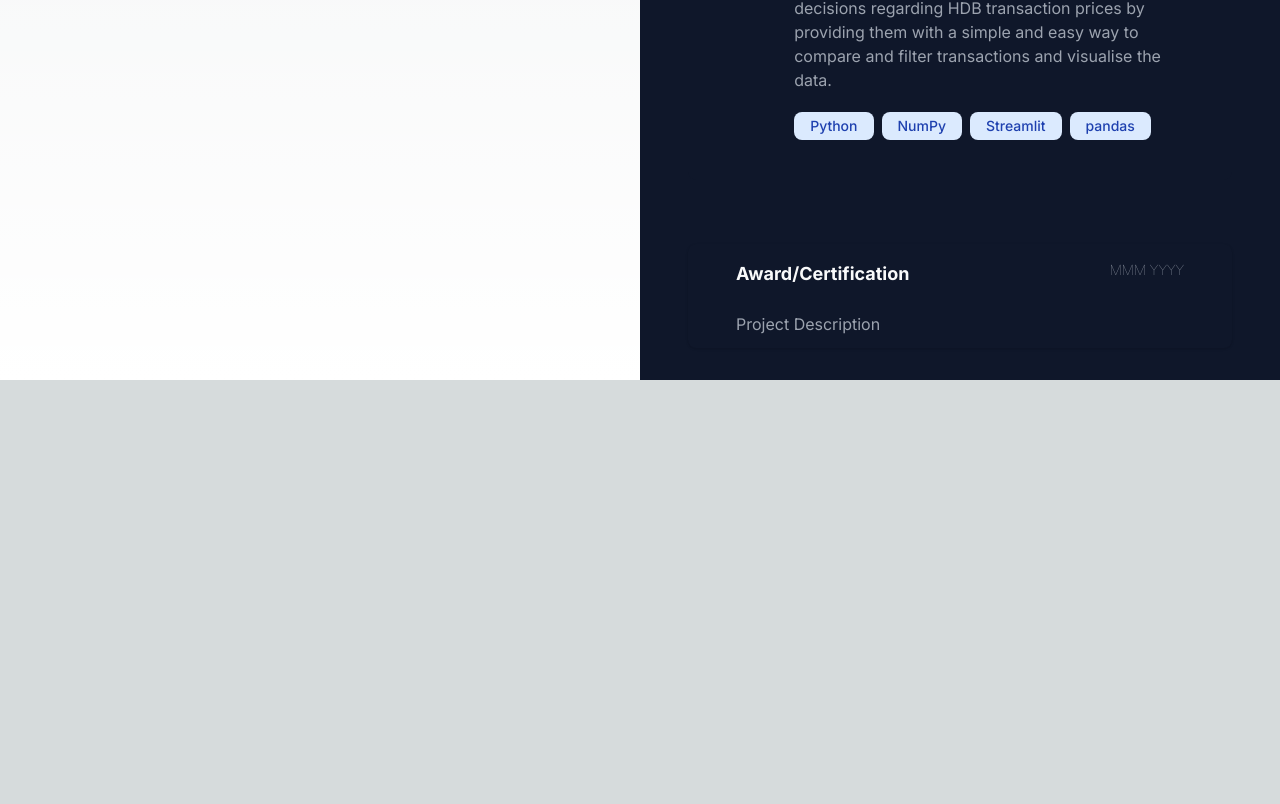
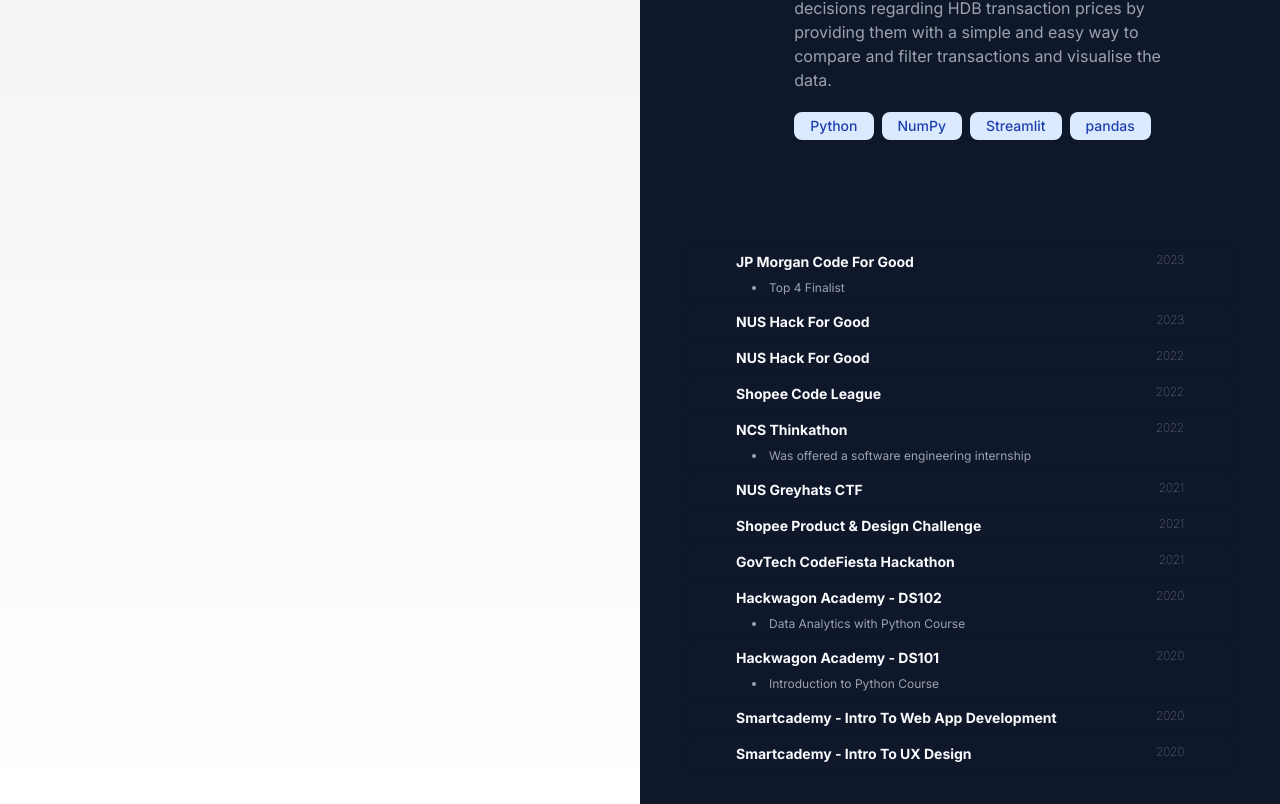
Before and after one commit to TohDeKai/portfolio, a Next.js app in the folder app/: page / in a window 1280 px wide. Shown: the part 2076-2880 px from the top of the page. Before the commit the page ends 2456 px from the top, so only its background shows below. Built offline with nearby package versions, Linux system fonts and the light colour scheme.

Commit message:
MISC: add misc data

```diff
--- /dev/null
+++ b/app/public/data/misc.json
@@ -0,0 +1,62 @@
+[
+  {
+    "title": "JP Morgan Code For Good ",
+    "date": "2023",
+    "description": "Top 4 Finalist"
+  },
+  {
+    "title": "NUS Hack For Good",
+    "date": "2023",
+    "description": ""
+  },
+  {
+    "title": "NUS Hack For Good",
+    "date": "2022",
+    "description": ""
+  },
+  {
+    "title": "Shopee Code League",
+    "date": "2022",
+    "description": ""
+  },
+  {
+    "title": "NCS Thinkathon",
+    "date": "2022",
+    "description": "Was offered a software engineering internship"
+  },
+  {
+    "title": "NUS Greyhats CTF",
+    "date": "2021",
+    "description": ""
+  },
+  {
+    "title": "Shopee Product & Design Challenge",
+    "date": "2021",
+    "description": ""
+  },
+  {
+    "title": "GovTech CodeFiesta Hackathon",
+    "date": "2021",
+    "description": ""
+  },
+  {
+    "title": "Hackwagon Academy - DS102",
+    "date": "2020",
+    "description": "Data Analytics with Python Course"
+  },
+  {
+    "title": "Hackwagon Academy - DS101",
+    "date": "2020",
+    "description": "Introduction to Python Course"
+  },
+  {
+    "title": "Smartcademy - Intro To Web App Development",
+    "date": "2020",
+    "description": ""
+  },
+  {
+    "title": "Smartcademy - Intro To UX Design",
+    "date": "2020",
+    "description": ""
+  }
+]
--- a/app/src/app/components/misc.tsx
+++ b/app/src/app/components/misc.tsx
@@ -1,27 +1,41 @@
+import miscData from "../../../../app/public/data/misc.json";
+
+interface MiscData {
+  title: string;
+  date: string;
+  description: string;
+}
+
 export default function Misc() {
   return (
     <section>
-      <div className="px-4 max-w-screen-xl py-8 lg:px-12 2xl:mr-54 flex flex-col lg:flex-row items-start lg:items-center">
+      <div className="px-4 max-w-screen-xl py-8 lg:px-12 2xl:mr-54 flex flex-col items-start lg:items-center">
+        {miscData.map((miscItem: MiscData, index: number) => (
           <a
-          href="#"
+            key={index}
             className="rounded-lg shadow md:flex-row w-full bg-slate-900 hover:bg-slate-700"
           >
-          <div className="flex justify-between leading-normal px-12 py-4">
-            <div className="flex gap-6 mb-2">
-              <p className="text-lg font-bold text-gray-50 my-auto">
-                Award/Certification
+            <div className="flex justify-between leading-normal px-12 py-2">
+              <div className="flex gap-6 ">
+                <p className="text-sm font-bold text-gray-50 my-auto">
+                  {miscItem.title}
                 </p>
               </div>
-            <h5 className="text-sm font-thin tracking-tight text-gray-400">
-              MMM YYYY
+              <h5 className="text-xs font-thin tracking-tight text-gray-400">
+                {miscItem.date}
               </h5>
             </div>
-          <div className="mb-3 px-12 font-normal text-md text-gray-400">
-            <p className="mb-3 font-normal text-gray-400">
-              Project Description
-            </p>
+            {miscItem.description.trim() !== "" && (
+              <div className="mb-2 px-12 font-extralight text-xs text-gray-400">
+                <ul className="list-disc list-inside">
+                  <li className="pl-4 font-normal text-gray-400">
+                    {miscItem.description}
+                  </li>
+                </ul>
               </div>
+            )}
           </a>
+        ))}
       </div>
     </section>
   );
```
Lines whose indentation alone changed are shown as unchanged.
